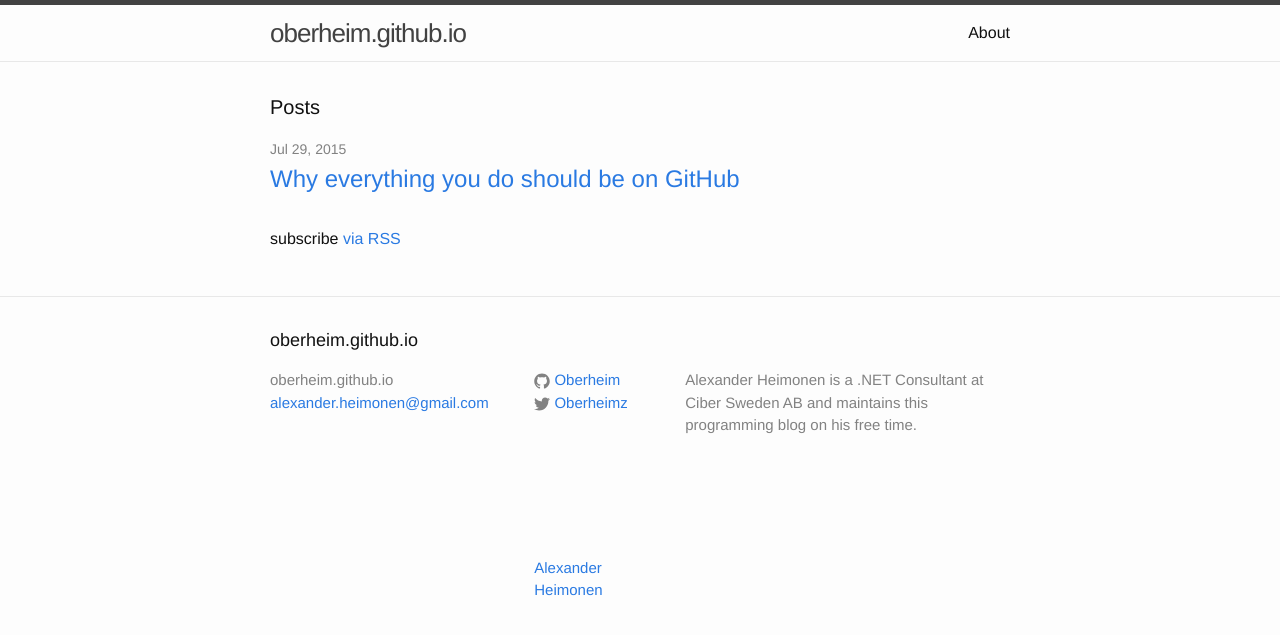
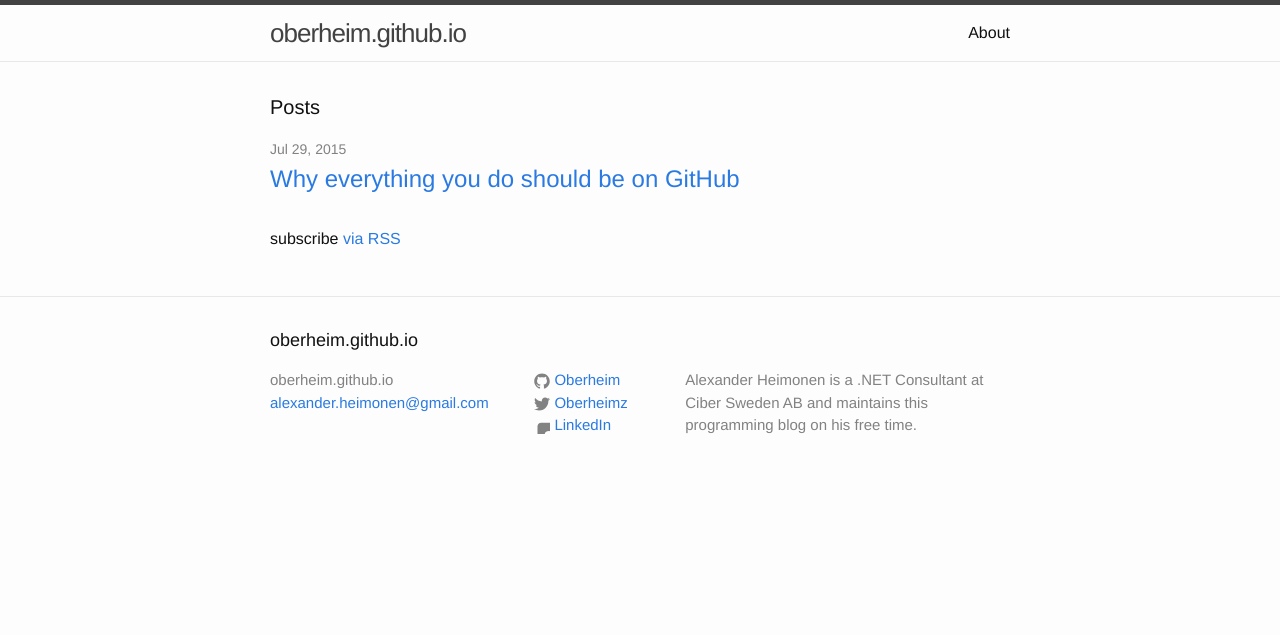
Before and after one commit to Oberheim/Oberheim.github.io, a Jekyll site: the page built from index.html, in a window 1280 px wide. Shown: the top 635 px of the page. Built offline with Jekyll 4.4.1, drawn with Linux system fonts in a browser that asks for light colours.

Commit message:
Update footer.html

```diff
--- a/_includes/footer.html
+++ b/_includes/footer.html
@@ -45,12 +45,13 @@
 
           <li>
             <a href="https://se.linkedin.com/pub/alexander-heimonen/96/4a7/a6b">
-              <span class="svg-icon linkedin">
+              <span class="icon  icon--linkedin">
                 <svg viewBox="0 0 16 16">
+                  <path fill="#828282" d="M49.265,4.667H7.145c-2.016,0-3.651,1.596-3.651,3.563v42.613c0,1.966,1.635,3.562,3.651,3.562h42.12   c2.019,0,3.654-1.597,3.654-3.562V8.23C52.919,6.262,51.283,4.667,49.265,4.667z M18.475,46.304h-7.465V23.845h7.465V46.304z    M14.743,20.777h-0.05c-2.504,0-4.124-1.725-4.124-3.88c0-2.203,1.67-3.88,4.223-3.88c2.554,0,4.125,1.677,4.175,3.88   C18.967,19.052,17.345,20.777,14.743,20.777z M45.394,46.304h-7.465V34.286c0-3.018-1.08-5.078-3.781-5.078   c-2.062,0-3.29,1.389-3.831,2.731c-0.197,0.479-0.245,1.149-0.245,1.821v12.543h-7.465c0,0,0.098-20.354,0-22.459h7.465v3.179   c0.992-1.53,2.766-3.709,6.729-3.709c4.911,0,8.594,3.211,8.594,10.11V46.304z"/>
                 </svg>
               </span>
 
-              <span class="username">{{ site.full_name }}</span>
+              <span class="username">LinkedIn</span>
             </a>
           </li>
 
```
